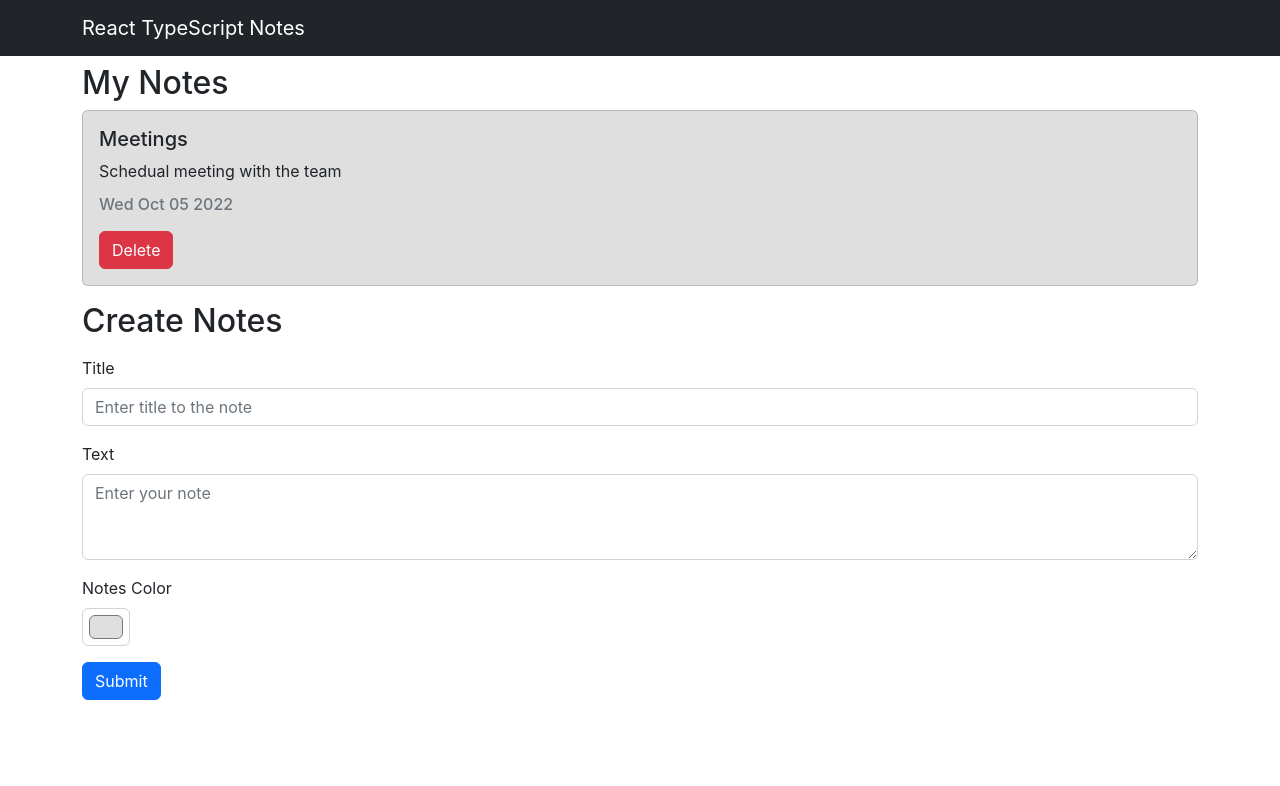
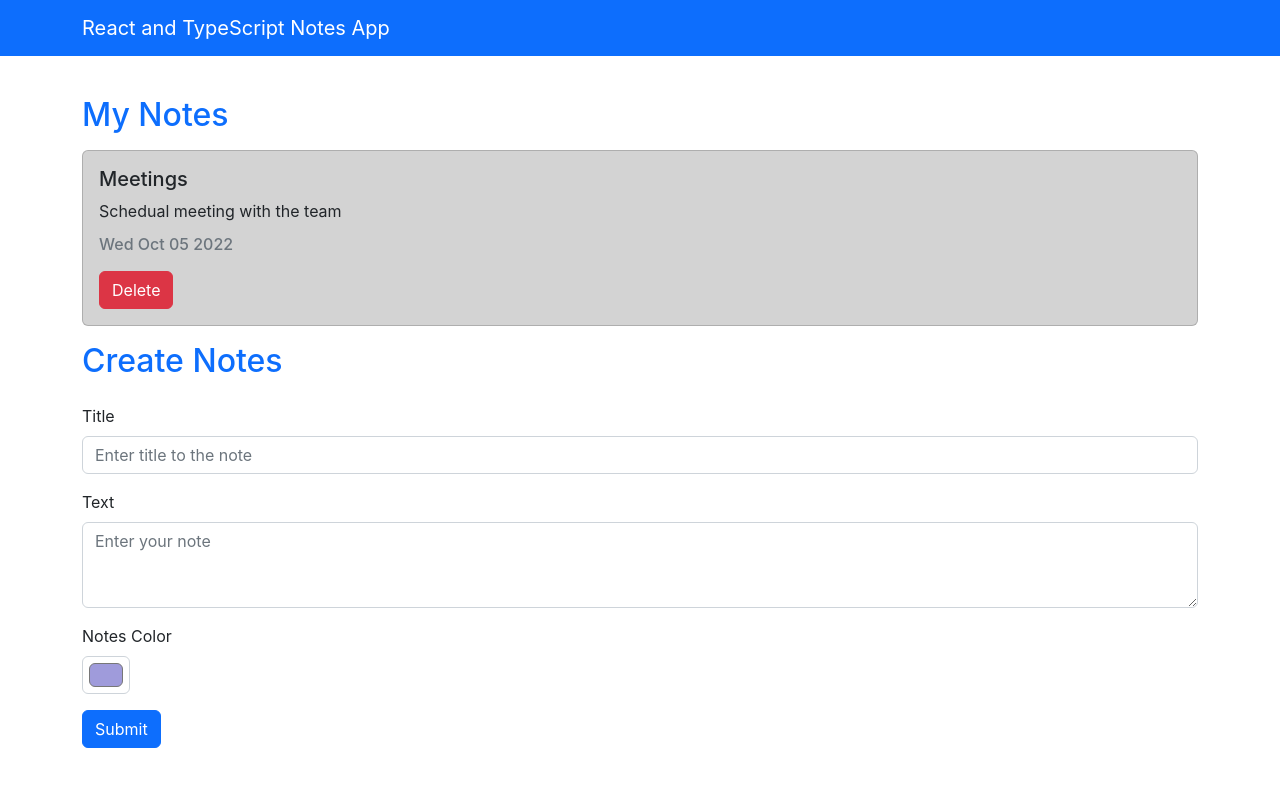
Before and after one commit to ShiraOhana/TypeScript-notes, a React (Create React App) app: page / in a window 1280 px wide. Shown: the top 786 px of the page. Built offline with nearby package versions, Linux system fonts and the light colour scheme.

Commit message:
Styled with Bootstrap

```diff
--- a/src/App.tsx
+++ b/src/App.tsx
@@ -14,7 +14,7 @@ function App() {
       id: new Date().toString(),
       title: "Meetings",
       text: "Schedual meeting with the team",
-      color: "#dfdfdf",
+      color: "#d3d3d3",
       date: new Date().toDateString(),
     },
   ]);
--- a/src/components/CreateNotes.tsx
+++ b/src/components/CreateNotes.tsx
@@ -39,9 +39,9 @@ const CreateNotes: React.FunctionComponent<ICreateNotesProps> = ({
   };
   return (
     <>
-      <h2>Create Notes</h2>
+      <h2 className="text-primary">Create Notes</h2>
       {error && <Alert variant="danger">{error}</Alert>}
-      <Form className="mt-3 mb-3" onSubmit={(e) => handleSubmit(e)}>
+      <Form className="mt-4 mb-4" onSubmit={(e) => handleSubmit(e)}>
         <Form.Group className="mb-3" controlId="formBasicTitle">
           <Form.Label>Title</Form.Label>
           <Form.Control
@@ -64,7 +64,7 @@ const CreateNotes: React.FunctionComponent<ICreateNotesProps> = ({
           <Form.Control
             type="color"
             id="colorInput"
-            defaultValue="#dfdfdf"
+            defaultValue="#9f9bdb"
             title="Choose your color"
             ref={colorRef}
           />
--- a/src/components/Header.tsx
+++ b/src/components/Header.tsx
@@ -5,9 +5,9 @@ interface IHeaderProps {}
 
 const Header: React.FunctionComponent<IHeaderProps> = (props) => {
   return (
-    <Navbar fixed="top" bg="dark" variant="dark">
+    <Navbar fixed="top" bg="primary" variant="dark">
       <Container>
-        <Navbar.Brand>React TypeScript Notes</Navbar.Brand>
+        <Navbar.Brand>React and TypeScript Notes App</Navbar.Brand>
       </Container>
     </Navbar>
   );
--- a/src/components/NotesList.tsx
+++ b/src/components/NotesList.tsx
@@ -24,7 +24,7 @@ const NotesList: React.FunctionComponent<INotesListProps> = ({
 
   return (
     <>
-      <h2 className="mt-3">My Notes</h2>
+      <h2 className="mt-5 mb-3 text-primary">My Notes</h2>
       <div>{renderNotes()}</div>
     </>
   );
```
